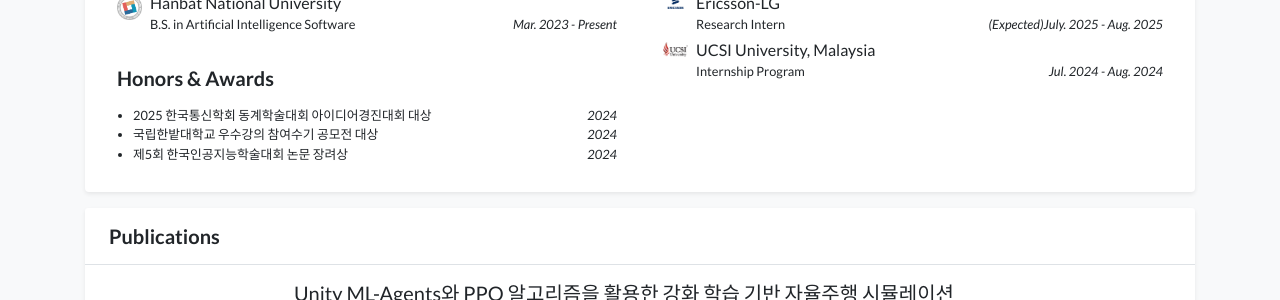
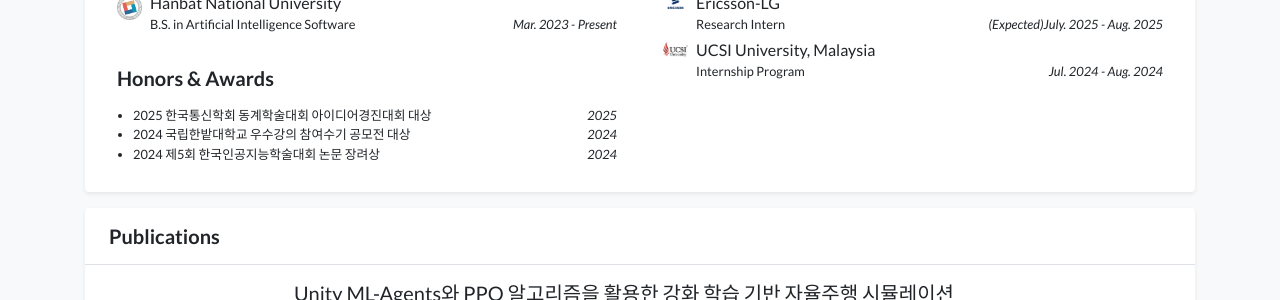
Before and after one commit to eunsil04/eunsil04.github.io, a Jekyll site: the page built from index.html, in a window 1280 px wide. Shown: the part 698-998 px from the top of the page. Built offline with Jekyll 4.4.1, drawn with Linux system fonts in a browser that asks for light colours; nearby versions of some CDN libraries; a style sheet for code colours, icons or effects is not loaded.

Commit message:
Update profile.yml

```diff
--- a/_data/profile.yml
+++ b/_data/profile.yml
@@ -50,8 +50,8 @@ experience:
 
 awards:
 - name: 2025 한국통신학회 동계학술대회 아이디어경진대회 대상
+  date: 2025
+- name: 2024 국립한밭대학교 우수강의 참여수기 공모전 대상
   date: 2024
-- name: 국립한밭대학교 우수강의 참여수기 공모전 대상
+- name: 2024 제5회 한국인공지능학술대회 논문 장려상
   date: 2024
-- name: 제5회 한국인공지능학술대회 논문 장려상
-  date: 2024
```
